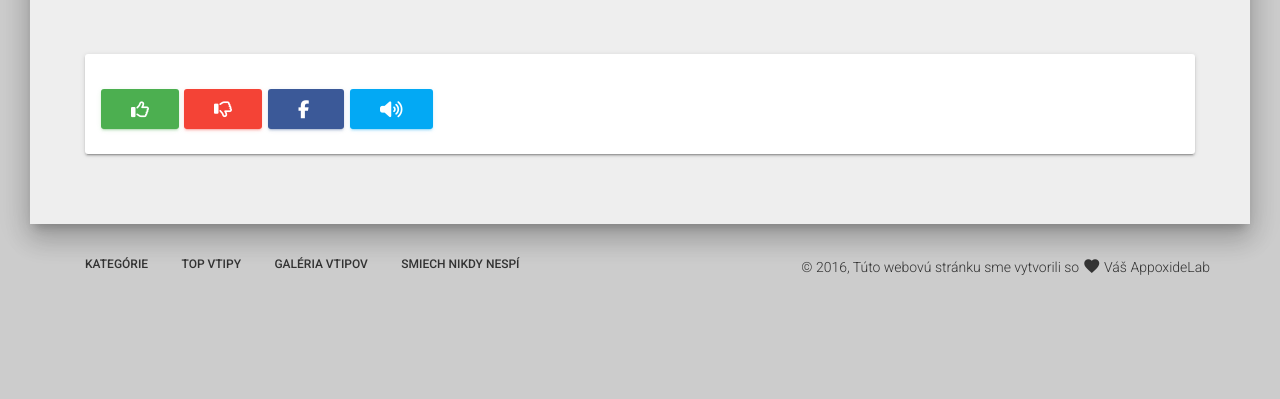
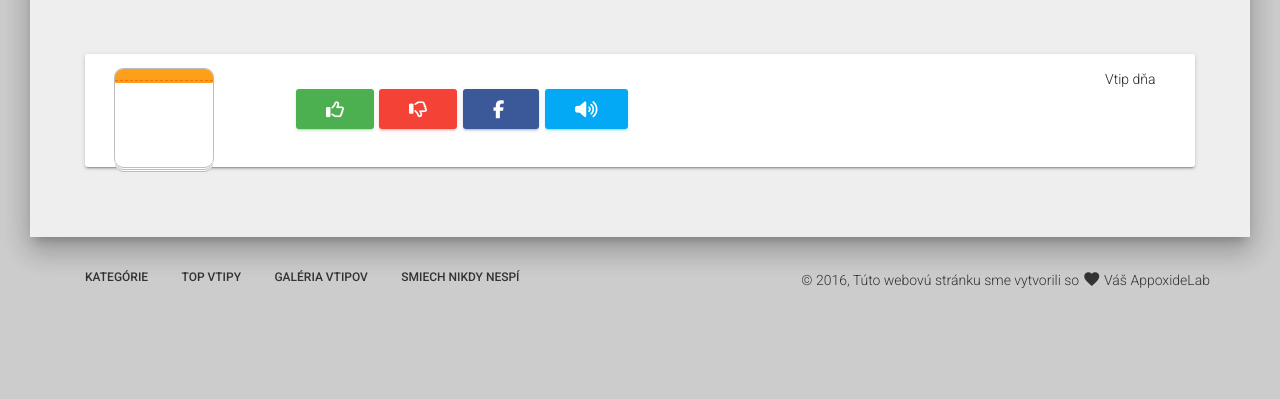
Before and after one commit to filipmihal/WebJokeApp, a Flask app: template app/templates/main/index.html in a window 1280 px wide. Shown: the part 401-800 px from the top of the page. Run offline with Flask 2, Linux system fonts and the light colour scheme; the template is opened without the code that fills it, so the values that code supplies are empty; some libraries are stand-ins or nearby versions.

Commit message:
joke of the day UI

```diff
--- /dev/null
+++ b/app/static/css/calendar-icon.css
@@ -0,0 +1,76 @@
+time.icon
+{
+  font-size: 1em; /* change icon size */
+  display: block;
+  position: relative;
+  width: 7em;
+  height: 7em;
+  background-color: #fff;
+  margin: 0px;
+  border-radius: 0.6em;
+  box-shadow: 0 1px 0 #bdbdbd, 0 2px 0 #fff, 0 3px 0 #bdbdbd, 0 4px 0 #fff, 0 5px 0 #bdbdbd, 0 0 0 1px #bdbdbd;
+  overflow: hidden;
+  -webkit-backface-visibility: hidden;
+  -webkit-transform: rotate(0deg) skewY(0deg);
+  -webkit-transform-origin: 50% 10%;
+  transform-origin: 50% 10%;
+}
+
+time.icon *
+{
+  display: block;
+  width: 100%;
+  font-size: 1em;
+  font-weight: bold;
+  font-style: normal;
+  text-align: center;
+}
+
+time.icon strong
+{
+  position: absolute;
+  top: 0;
+  padding: 0.4em 0;
+  color: #fff;
+  background-color: #fd9f1b;
+  border-bottom: 1px dashed #f37302;
+  box-shadow: 0 2px 0 #fd9f1b;
+}
+
+time.icon em
+{
+  position: absolute;
+  bottom: 0.3em;
+  color: #fd9f1b;
+}
+
+time.icon span
+{
+  width: 100%;
+  font-size: 2.8em;
+  letter-spacing: 0em;
+  padding-top: 1.16em;
+  color: #2f2f2f;
+}
+
+time.icon:hover, time.icon:focus
+{
+  -webkit-animation: swing 0.6s ease-out;
+  animation: swing 0.6s ease-out;
+}
+
+@-webkit-keyframes swing {
+  0%   { -webkit-transform: rotate(0deg)  skewY(0deg); }
+  20%  { -webkit-transform: rotate(12deg) skewY(4deg); }
+  60%  { -webkit-transform: rotate(-9deg) skewY(-3deg); }
+  80%  { -webkit-transform: rotate(6deg)  skewY(-2deg); }
+  100% { -webkit-transform: rotate(0deg)  skewY(0deg); }
+}
+
+@keyframes swing {
+  0%   { transform: rotate(0deg)  skewY(0deg); }
+  20%  { transform: rotate(12deg) skewY(4deg); }
+  60%  { transform: rotate(-9deg) skewY(-3deg); }
+  80%  { transform: rotate(6deg)  skewY(-2deg); }
+  100% { transform: rotate(0deg)  skewY(0deg); }
+}
--- a/app/templates/base.html
+++ b/app/templates/base.html
@@ -20,6 +20,8 @@
 	<link rel="stylesheet" href="{{ url_for('static', filename='css/material-kit.css') }}">
 	<link rel="stylesheet" href="{{ url_for('static', filename='css/demo.css') }}">
 	<link rel="stylesheet" href="{{ url_for('static', filename='css/bootstrap-notify.css') }}">
+
+	{%block head%}{%endblock%}
 </head>
 
 <body class="components-page">
--- a/app/templates/components/joke_of_the_day.html
+++ b/app/templates/components/joke_of_the_day.html
@@ -2,18 +2,29 @@
     <div class="card card-nav-tabs joke">
         <div class="content">
             <div class="tab-content">
-        <div class="tab-pane active" id="profile">
+                <div class="tab-pane active">
+                    <div class="col-md-2">
+                        <time datetime="2014-09-20" class="icon">
+                            <em>{{ui_date.day_name}}</em>
+                            <strong>{{ui_date.month}}</strong>
+                            <span>{{ui_date.day_num}}</span>
+                        </time>
+                    </div>
+                    <div class="col-md-9">
                         <p>
                             {%for line in joke_of_the_day.html_joke()%} {{line}}
                             <br/> {%endfor%}
                         </p>
-        <a href="{{ url_for('categories.category', name=joke_of_the_day.category.name) }}">{{joke_of_the_day.category.name}}</a>
                         <button class="btn btn-success joke-like"><i class="fa fa-thumbs-o-up"></i></button>
                         <button class="btn btn-danger joke-dislike"><i class="fa fa-thumbs-o-down"></i></button>
                         <span class="sharing-area"><button class="btn btn-facebook facebook-share"><i class="fa fa-facebook"></i></button></span>
                         <button class="btn btn-info play-voice-api"><i class="fa fa-volume-up"></i></button>
                     </div>
+                    <div class="col-md-1">
+                        Vtip dňa
                     </div>
                 </div>
             </div>
         </div>
+    </div>
+</div>
--- a/app/templates/main/index.html
+++ b/app/templates/main/index.html
@@ -1,4 +1,8 @@
 <!-- extend base layout -->
-{% extends "base.html" %} {% block content %}
+{% extends "base.html" %}
+{%block head%}
+    <link rel="stylesheet" href="{{ url_for('static', filename='css/calendar-icon.css') }}">
+{%endblock%}
+{% block content %}
 {% include "components/joke_of_the_day.html"%}
 {% endblock %}
--- a/app/views/main.py
+++ b/app/views/main.py
@@ -7,6 +7,10 @@
 def index():
     """Homepage"""
     today = time.strftime("%Y-%m-%d")
+    day_name = time.strftime("%w")
+    day_num = time.strftime("%d")
+    month = time.strftime("%m")
     current_joke = joke_of_the_day.current_joke(today)
+    ui_date = joke_of_the_day.UiDate(day_name, day_num, month);
     return render_template('main/index.html',
-                           head_name="Vitajte!", joke_of_the_day=current_joke)
+                           head_name="Vitajte!", joke_of_the_day=current_joke, ui_date=ui_date)
```
Also changed, not shown: app/helpers/joke_of_the_day.py (+10 -0 lines). Lines whose indentation alone changed are shown as unchanged.
